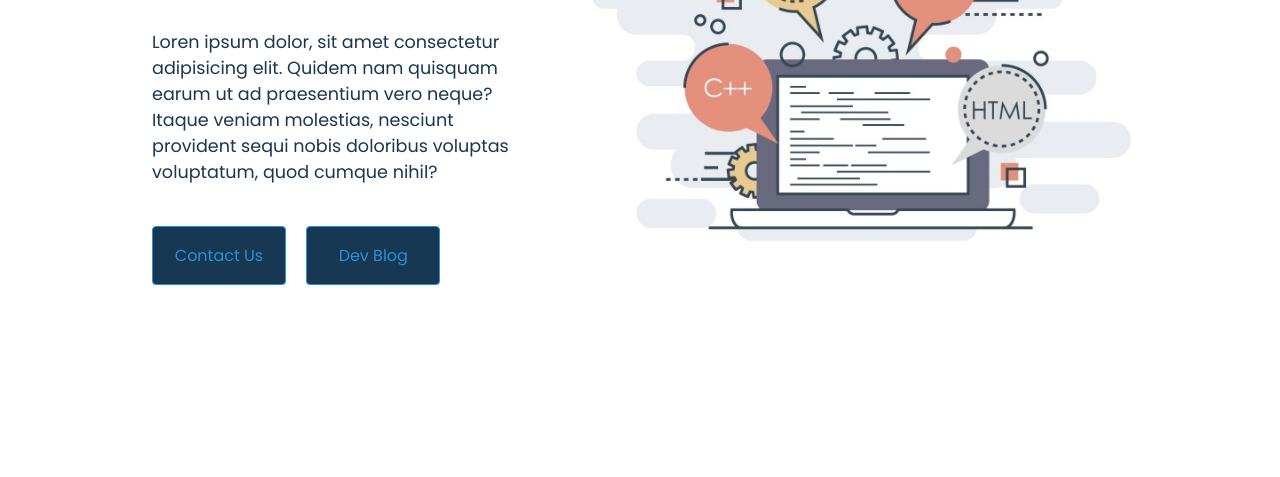
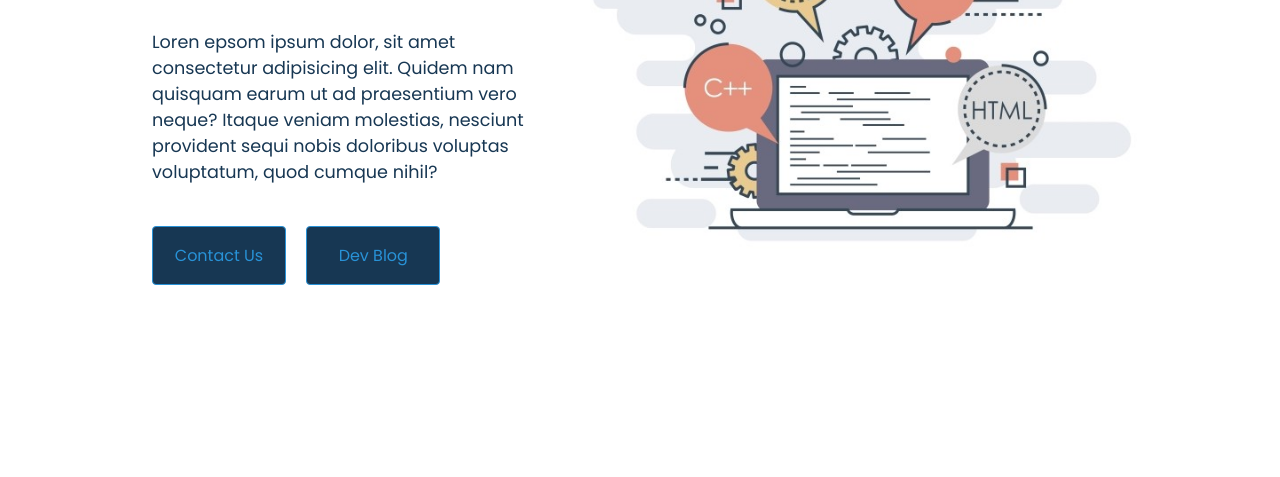
Before and after one commit to aeccodingclub/aeccodingclub.github.io, a plain HTML site: page index.html in a window 1280 px wide. Shown: the part 323-800 px from the top of the page. Drawn offline with Linux system fonts and the light colour scheme.

Commit message:
test2- changed lorem text again

```diff
--- a/index.html
+++ b/index.html
@@ -35,7 +35,7 @@
                 <div class="main-text">
 
                         <h3>Welcome to our Club Page</h3>
-                        <p>Loren ipsum dolor, sit amet consectetur adipisicing elit. Quidem nam quisquam earum ut ad praesentium vero neque? Itaque veniam molestias, nesciunt provident sequi nobis doloribus voluptas voluptatum, quod cumque nihil?</p>
+                        <p>Loren epsom ipsum dolor, sit amet consectetur adipisicing elit. Quidem nam quisquam earum ut ad praesentium vero neque? Itaque veniam molestias, nesciunt provident sequi nobis doloribus voluptas voluptatum, quod cumque nihil?</p>
                         <a class="main-button" href="#">Contact Us</a> <a class="main-button" href="#">Dev Blog</a>
                 </div>
                 <div class="main-image">
```
